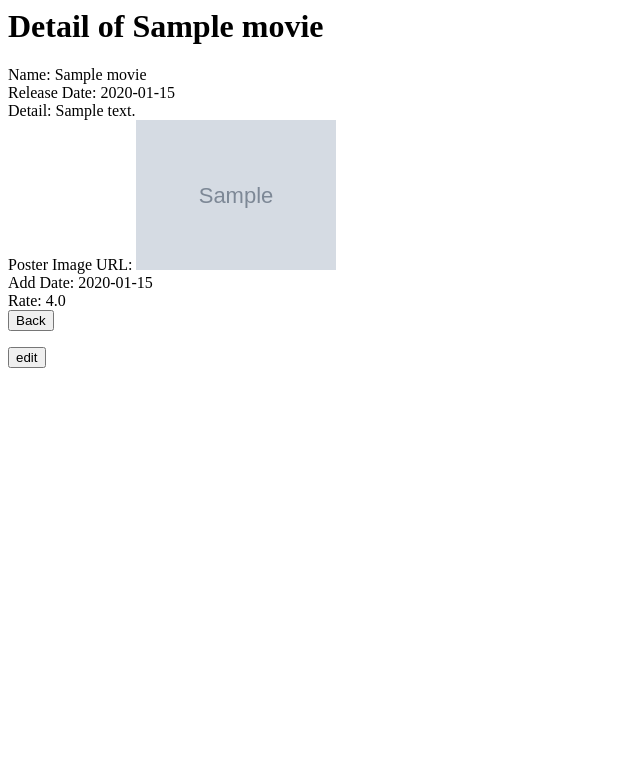
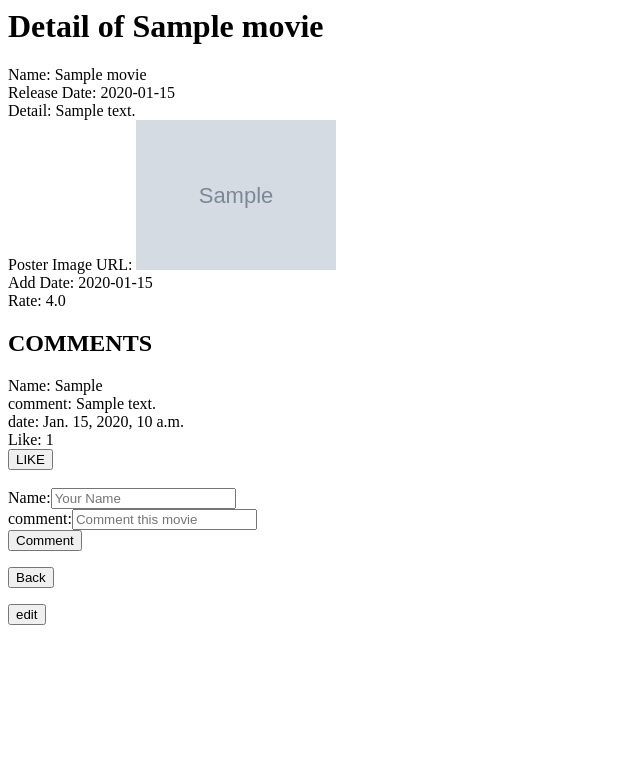
Before and after one commit to samkok54/projectHCI, a Django app: page /movie_detail/1/ in a window 1280 px wide. Shown: the top 783 px of the page, without its empty margins (0-640 px from the left). Run offline with Django 3.2, Linux system fonts and the light colour scheme; tables that the repository leaves empty hold one stand-in row (values such as "Sample post"); grey boxes marked "Sample" are stand-in pictures.

Commit message:
เพิ่มการ comment ในหน้า detailขอหนัง และmodel comment

```diff
--- a/MovieRate/models.py
+++ b/MovieRate/models.py
@@ -1,4 +1,5 @@
 from django.db import models
+from datetime import datetime
 
 class Movie(models.Model):
     name = models.TextField(default='')
@@ -8,3 +9,11 @@ class Movie(models.Model):
     viewer = models.IntegerField(default=0)
     poster = models.URLField(default='')
     add_date = models.TextField(default='')
+
+
+class Comment(models.Model):
+    movie = models.ForeignKey(Movie,default=None)
+    user = models.TextField(default='')
+    comment_text = models.TextField(default='')
+    date = models.DateTimeField(default=datetime.now, blank=True)
+    like = models.IntegerField(default=0)
--- a/MovieRate/templates/detail.html
+++ b/MovieRate/templates/detail.html
@@ -17,6 +17,32 @@ Add Date:    {{ movie_.add_date }}
 <br>
 Rate:    {{ movie_.rate }}
 <br>
+
+        <h2>COMMENTS</h2>
+        {% if comments != None %}
+            {% for comment in comments %}
+                Name: {{ comment.user }}<br>
+                comment: {{ comment.comment_text }}<br>
+                date: {{ comment.date }}<br>
+                Like: {{ comment.like }}<br>
+
+            <input type="submit" value="LIKE"        id="submit_like"  >
+            <input type="hidden" value="submit_like"  name="send_like">
+<br><br>
+            {% endfor %}
+        {% endif%}
+
+        <form method="POST" action="/movie_detail/{{movie_.id}}/">
+            Name:<input name="user_name" id="id_user_name" placeholder="Your Name" />
+            <br>
+            comment:<input name="comment_text" id="id_new_date" placeholder="Comment this movie" />
+            <br>
+            <input type="submit" value="Comment"        id="id_comment"  >
+            <input type="hidden" value="send_Comment"  name="send_comment">
+	    <br>
+            {% csrf_token %}
+        </form>
+
         <form method="POST" action="/">
             <input type="submit" value="Back" id="back" >
             <input type="hidden" value="Back_send" name="back_send" >
--- a/MovieRate/views.py
+++ b/MovieRate/views.py
@@ -1,5 +1,6 @@
 from django.shortcuts import redirect, render
-from MovieRate.models import Movie
+from MovieRate.models import Movie,Comment
+from datetime import datetime
 
 def home_page(request):
     if (request.method == 'POST' and request.POST.get('Add_send_Detail','') == 'submit_send_data'):
@@ -32,12 +33,21 @@ def edit_page(request, movie_id):
         movie_ = Movie.objects.get(id=movie_id)
         return render(request, 'edit.html', {'movie_': movie_})
     return redirect('/detail')
+
 def add_page(request):
-
     if request.method == 'POST':
         return redirect('/add_movie')
     return render(request, 'add.html',)
 
 def movie_detail_page(request, movie_id):
     movie_ = Movie.objects.get(id=movie_id)
-    return render(request, 'detail.html', {'movie_': movie_})
+    comments = Comment.objects.filter(movie=movie_)
+    if (request.method == 'POST' and request.POST.get('send_comment','') == 'send_Comment'):
+        Comment.objects.create(
+                                      user = request.POST['user_name'],
+                                      comment_text = request.POST['comment_text'],
+                                      date = datetime.now(),
+                                      like = 0,
+                                      movie = movie_,)
+        return redirect('/movie_detail/%d' % int(movie_id))
+    return render(request, 'detail.html', {'movie_': movie_,'comments': comments})
```
Also changed, not shown: MovieRate/migrations/0002_auto_20150422_1345.py.
